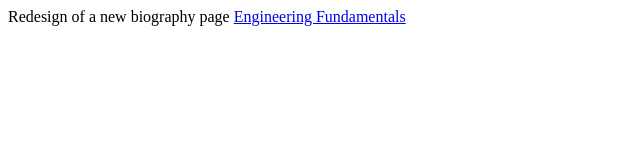
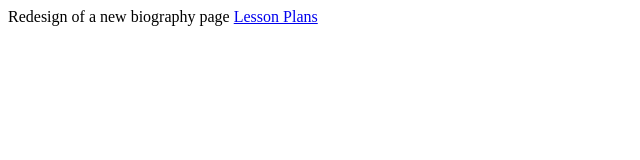
Before and after one commit to RonobirDas/ronobirdas.github.io, a plain HTML site: page index.html in a window 1280 px wide. Shown: the whole page, without its empty margins (0-640 px from the left). Drawn offline with Linux system fonts and the light colour scheme.

Commit message:
Update index.html

```diff
--- a/index.html
+++ b/index.html
@@ -2,6 +2,6 @@
 <header><title>New Page Setup</title></header>
 <body>
 Redesign of a new biography page
-  <a href="/lessonplans/">Engineering Fundamentals</a>
+  <a href="/lessonplans/">Lesson Plans</a>
 </body>
 </html>
```
